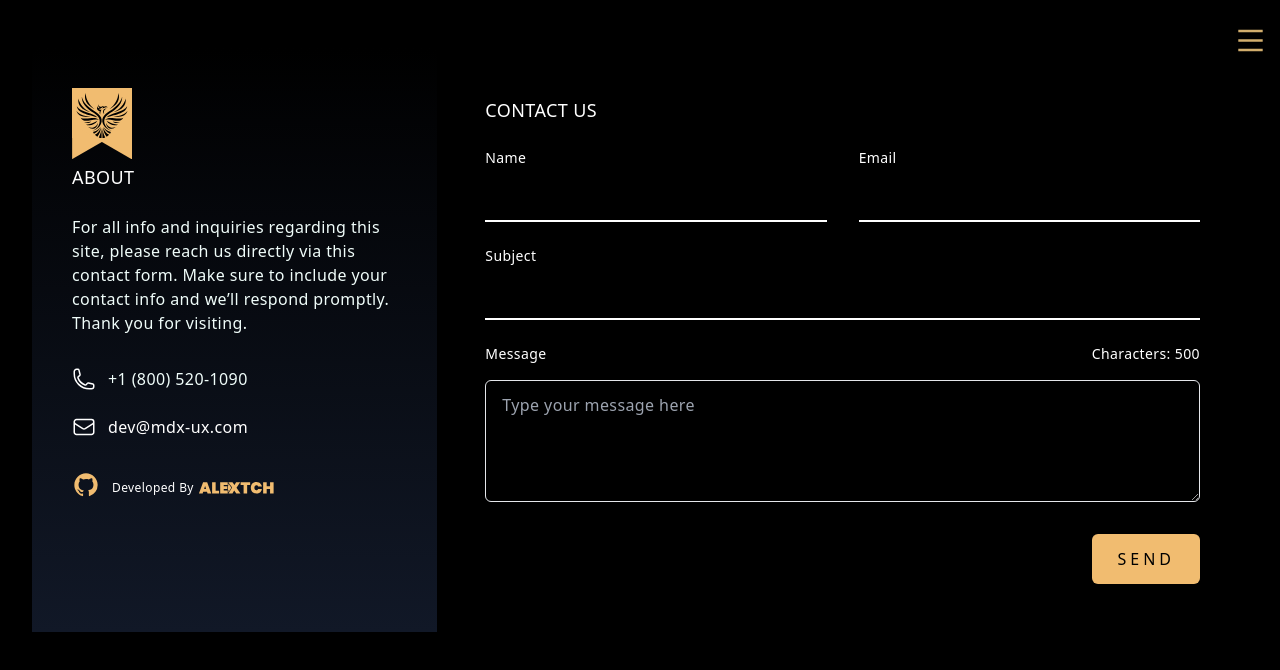
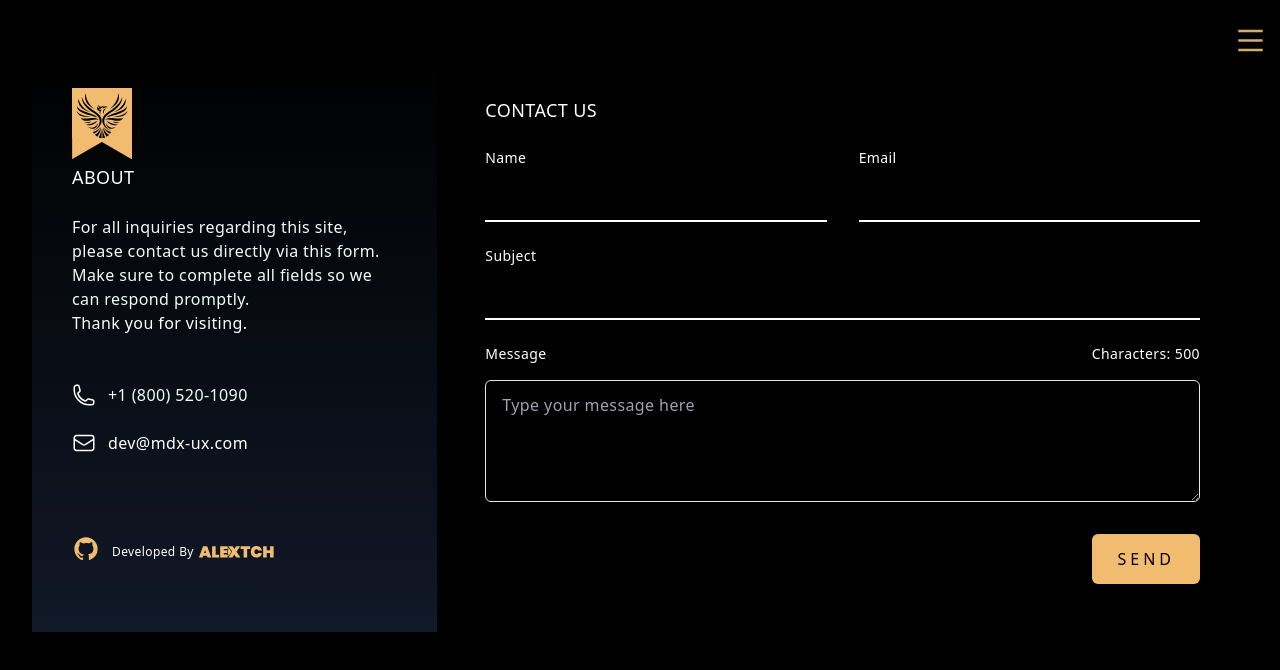
Before and after one commit to AleksandreTch/MediaShareApp, a Next.js app: page /about in a window 1280 px wide. Shown: the top 670 px of the page. Built offline with nearby package versions, Linux system fonts and the light colour scheme.

Commit message:
Update 20230108 (Will_02)

```diff
--- a/pages/about/index.js
+++ b/pages/about/index.js
@@ -179,9 +179,12 @@ const About = () => {
                       ABOUT
                     </h3>
                     <p className="max-w-3xl mt-6 text-base text-teal-50">
-                    For all info and inquiries regarding this site, please reach us directly via this contact form. Make sure to include your contact info and we’ll respond promptly. Thank you for visiting.
+                    For all inquiries regarding this site, please contact us directly via this form. Make sure to complete all fields so we can respond promptly.
                     </p>
-                    <dl className="mt-8 space-y-6">
+                    <p>
+                      Thank you for visiting.
+                    </p>
+                    <dl className="mt-12 space-y-6">
                       <dt>
                         <span className="sr-only">Phone number</span>
                       </dt>
@@ -227,7 +230,7 @@ const About = () => {
                         <span className="ml-3">dev@mdx-ux.com</span>
                       </dd>
                     </dl>
-                    <ul role="list" className="flex mt-8 space-x-3">
+                    <ul role="list" className="flex mt-20 space-x-3">
                       <li>
                         <a
                           className="text-[#f1bc70] hover:text-white"
```
